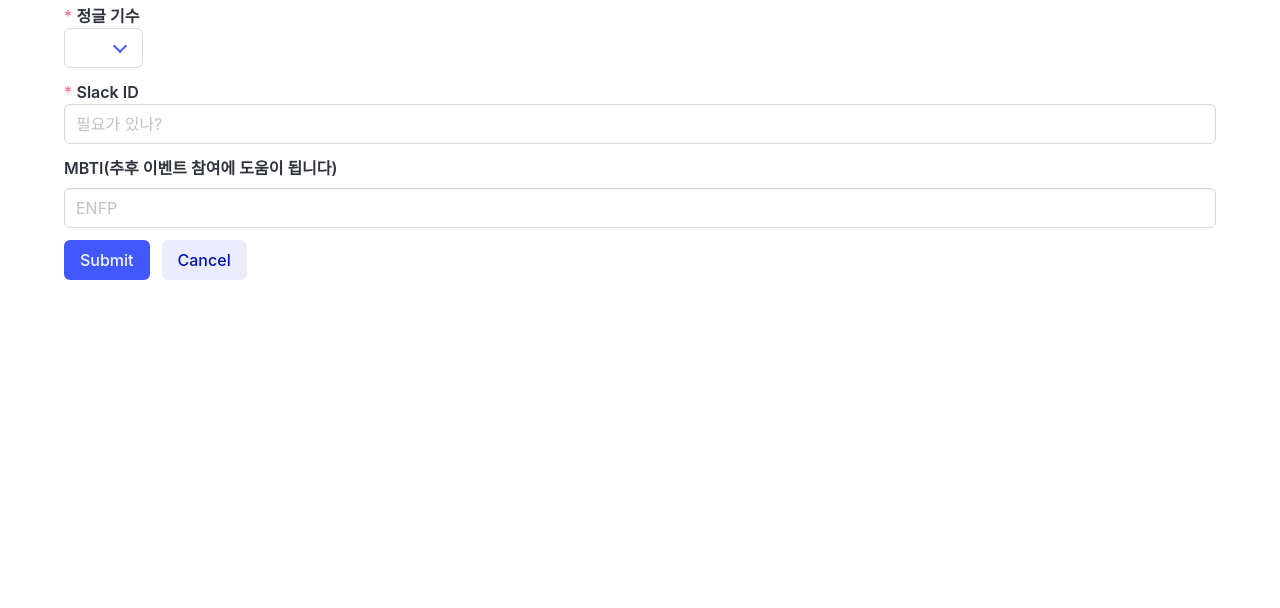
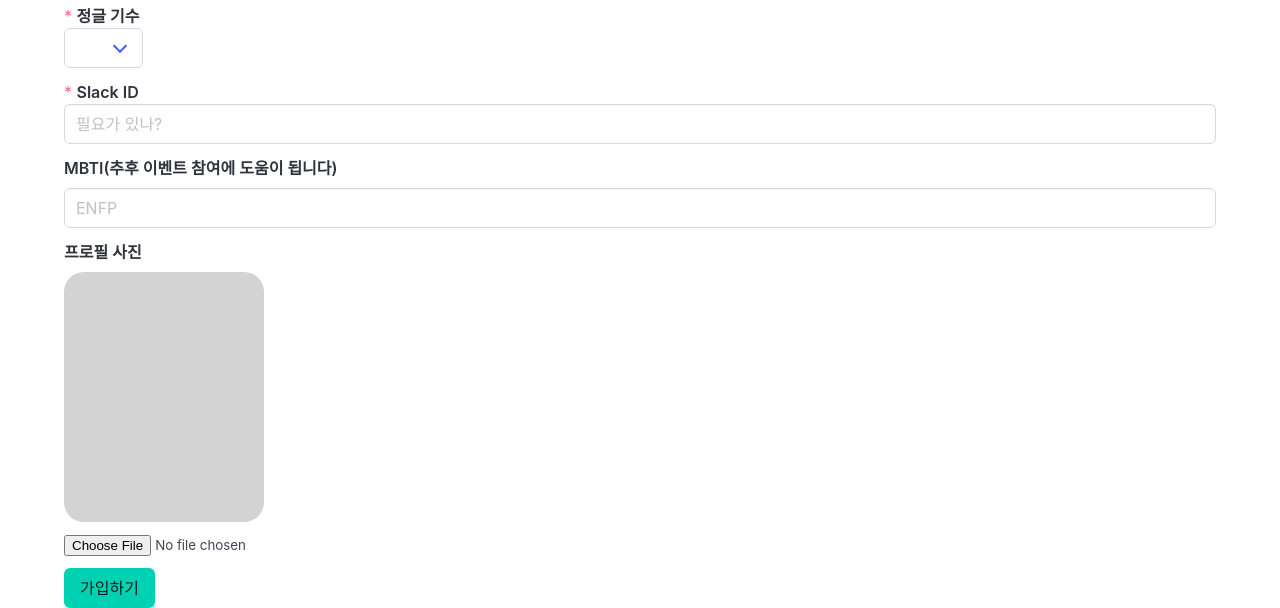
Before and after one commit to dnwls6102/JungDob, a Flask app: page /signin in a window 1280 px wide. Shown: the part 569-1177 px from the top of the page. Before the commit the page ends 849 px from the top, so only its background shows below. Run offline with Flask 3, Linux system fonts and the light colour scheme.

Commit message:
회원가입 페이지 프론트 구현

```diff
--- /dev/null
+++ b/static/signin.js
@@ -0,0 +1,13 @@
+function loadFile(input) {
+    let file = input.files[0];
+
+    let newImage = document.createElement("img");
+
+    newImage.src = URL.createObjectURL(file);
+    newImage.style.width = "100%";
+    newImage.style.height = "100%";
+    newImage.style.objectFit = "cover";
+
+    let container = document.getElementById('image-show');
+    container.appendChild(newImage);
+}
--- a/static/style.css
+++ b/static/style.css
@@ -11,3 +11,12 @@
 #Inline_flex {
     display : inline-flex;
 }
+
+.addImage {
+    width: 200px;
+    height: 250px;
+    background-color: lightgray;
+    border-radius: 20px;
+    overflow: hidden;
+    margin: 0px 10px 10px 0px;
+}
--- a/templates/signin.html
+++ b/templates/signin.html
@@ -7,6 +7,7 @@
     rel="stylesheet"
     href="https://cdn.jsdelivr.net/npm/bulma@1.0.2/css/bulma.min.css"
     >
+    <script src = "../static/signin.js"></script>
 </head>
 <body>
     <div class = "content wrap">
@@ -63,17 +64,19 @@
             <label class="label">MBTI(추후 이벤트 참여에 도움이 됩니다)</label>
             <input class="input" type="text" placeholder="ENFP"/>
         </div>
-
-
-
+        <div class = "field">
+            <label class="label">프로필 사진</label>
+            <form class="inputImg" method="post" enctype="multipart/form-data">
+                <div class="addImage" id="image-show"></div>
+                <input type="file" accept="image/*" onchange="loadFile(this)">
+            </form>
+        </div>
 
           <div class="field is-grouped">
             <div class="control">
-              <button class="button is-link">Submit</button>
+              <button class="button is-primary">가입하기</button>
             </div>
-            <div class="control">
-              <button class="button is-link is-light">Cancel</button>
-            </div>
+
           </div>
     </div>
 
```
